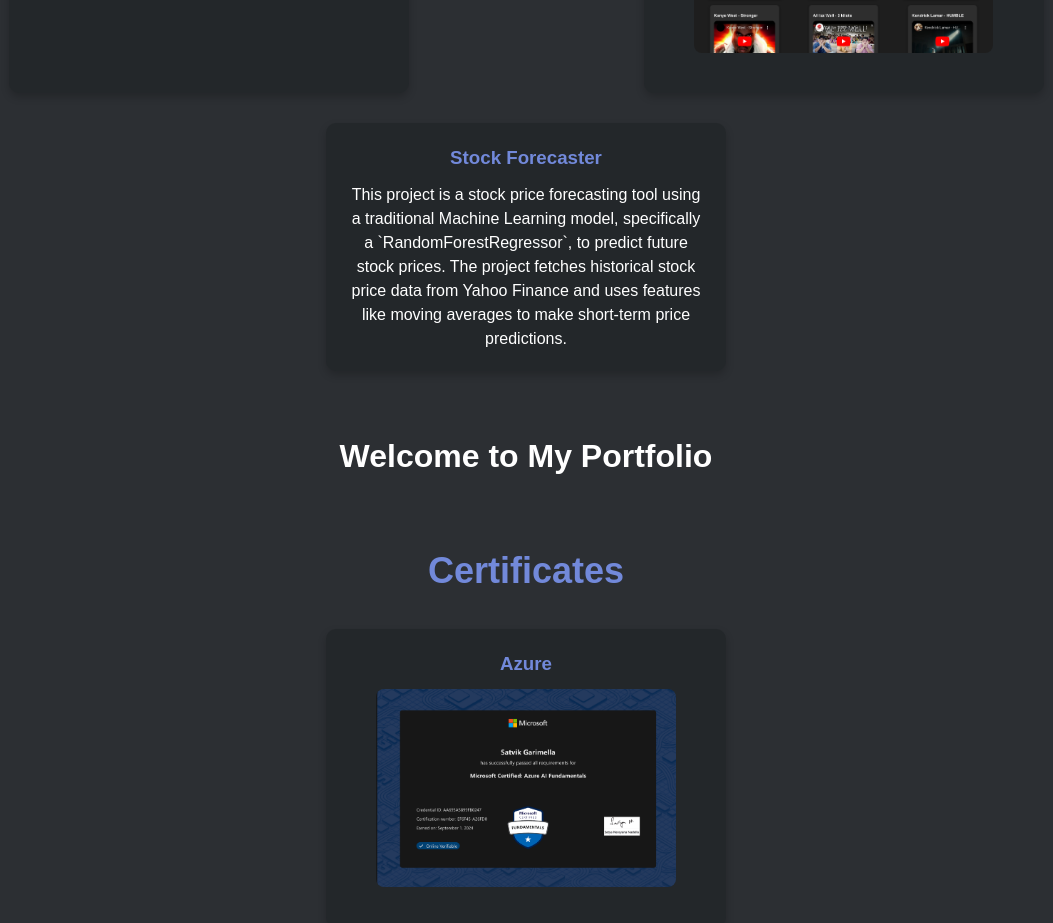
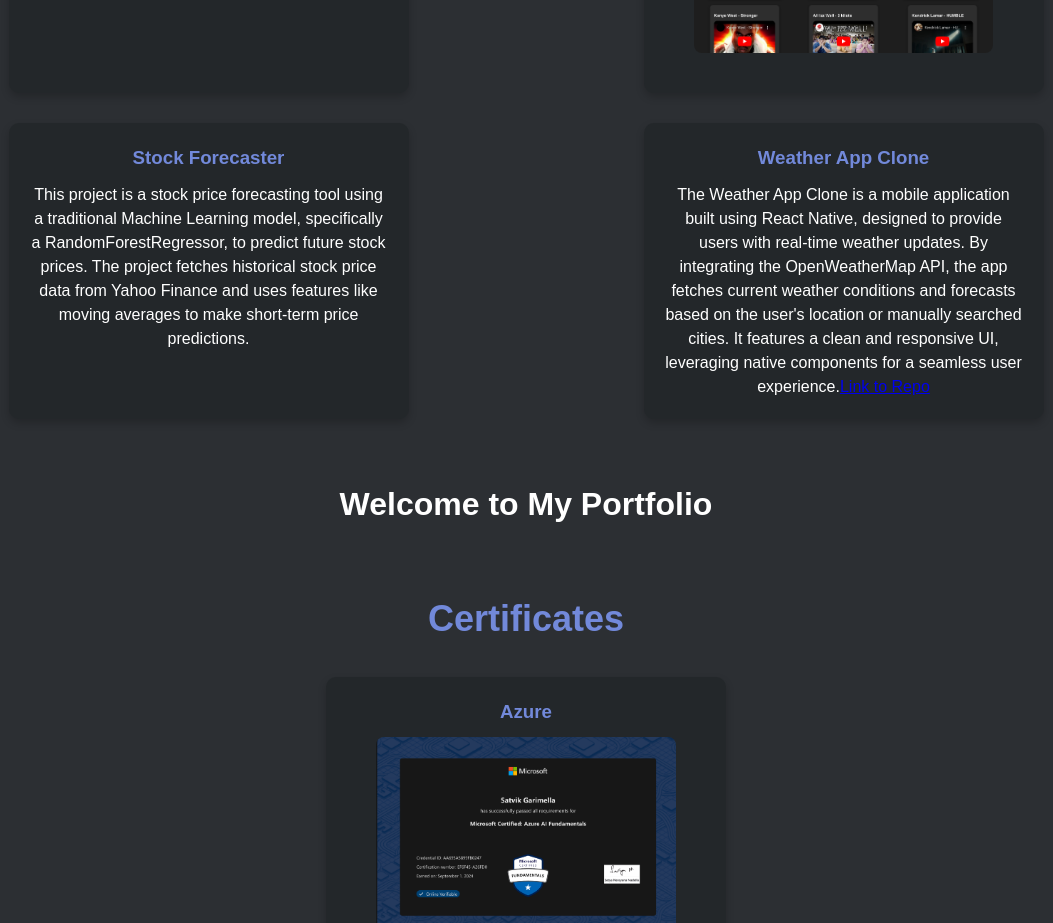
Before and after one commit to satvikgarimella/Mypotfolio, a React (Create React App) app: page / in a window 1280 px wide. Shown: the part 1673-2596 px from the top of the page, without its empty margins (114-1167 px from the left). Built offline with nearby package versions, Linux system fonts and the light colour scheme.

Commit message:
Update Projects.js

```diff
--- a/src/Projects.js
+++ b/src/Projects.js
@@ -1,5 +1,3 @@
-// src/Projects.js
-
 import React from 'react';
 import youtubeImage from './Youtube.png'; // Adjust path if necessary
 
@@ -36,9 +34,20 @@
         <div className="project-card">
           <h3>Stock Forecaster</h3>
           <p>
-            This project is a stock price forecasting tool using a traditional Machine Learning model, specifically a `RandomForestRegressor`, to
+            This project is a stock price forecasting tool using a traditional Machine Learning model, specifically a RandomForestRegressor, to
             predict future stock prices. The project fetches historical stock price data from Yahoo Finance and uses features like moving averages
             to make short-term price predictions.
+          </p>
+        </div>
+
+        {/* Project Card: Weather App Clone */}
+        <div className="project-card">
+          <h3>Weather App Clone</h3>
+          <p>
+            The Weather App Clone is a mobile application built using React Native, designed to provide users with real-time weather updates.
+            By integrating the OpenWeatherMap API, the app fetches current weather conditions and forecasts based on the user's location or
+            manually searched cities. It features a clean and responsive UI, leveraging native components for a seamless user experience.
+            <a href="https://github.com/satvikgarimella/weather-app">Link to Repo</a>
           </p>
         </div>
 
```
